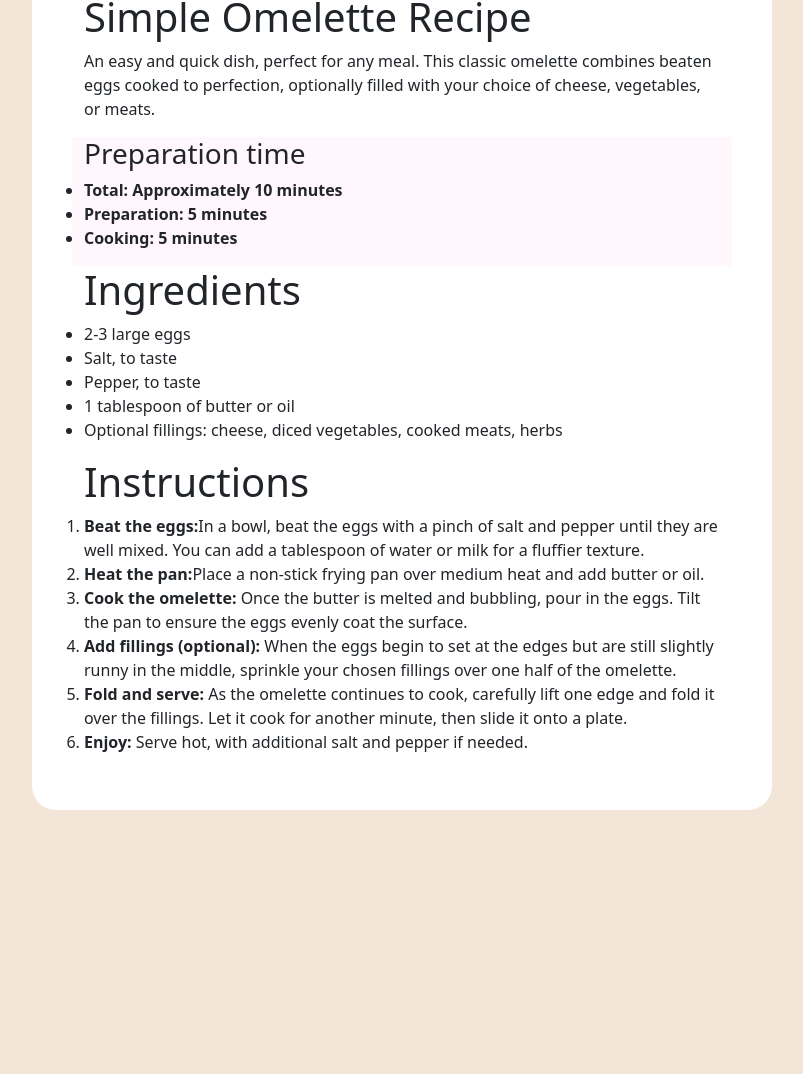
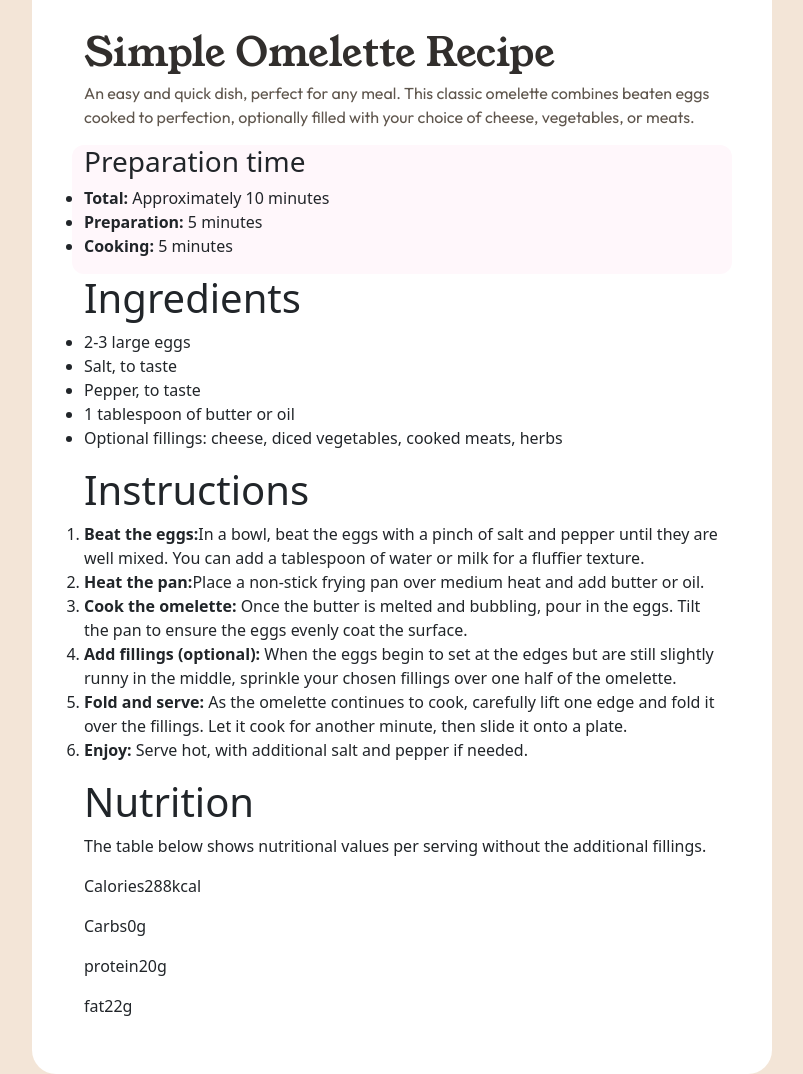
Before and after one commit to NikaNagervadze/Test-project, a plain HTML site: page index.html in a window 1280 px wide. Shown: the part 338-1412 px from the top of the page, without its empty margins (238-1041 px from the left). Before the commit the page ends 1148 px from the top, so only its background shows below. Drawn offline with nearby package versions, Linux system fonts and the light colour scheme.

Commit message:
finished skeleton and started styling
finished nutrition section and started styling title section. moving on to the preparation section.

```diff
--- a/assets/CSS/style.css
+++ b/assets/CSS/style.css
@@ -1,9 +1,48 @@
-body{
+@font-face {
+    font-family: YoungSerif;
+    src: url(/assets/fonts/YoungSerif-Regular.ttf);
+}
+
+@font-face {
+    font-family: Oufitbold;
+    src: url(/assets/fonts/Outfit-Bold.ttf);
+}
+
+@font-face {
+    font-family: Outfitregular;
+    src: url(/assets/fonts/Outfit-Regular.ttf);
+}
+
+body {
     background: #F3E5D7;
 }
 
-.background{
+.background {
     background-color: white;
     border-radius: 24px;
     max-width: 740px;
 }
+
+/* title section */
+
+.title{
+    margin-top: 40px;
+}
+
+.title h1 {
+    font-family: YoungSerif;
+    font-size: 40px;
+    font-weight: 400;
+    line-height: 40px;
+    text-align: left;
+    color: #312E2C;
+}
+
+.title p {
+    font-family: Outfitregular;
+    font-size: 16px;
+    font-weight: 400;
+    line-height: 24px;
+    text-align: left;
+    color: #5F564D;
+}
--- a/index.html
+++ b/index.html
@@ -39,13 +39,13 @@
 
         <!-- Preparation Section -->
 
-        <section style="background-color: #FFF7FB;" class="container Preparation">
+        <section style="background-color: #FFF7FB; border-radius: 12px;" class="container Preparation">
             <div class="row">
                 <h3>Preparation time</h3>
                 <ul>
-                    <li><strong>Total: Approximately 10 minutes</strong></li>
-                    <li><strong>Preparation: 5 minutes</strong></li>
-                    <li><strong>Cooking: 5 minutes</strong></li>
+                    <li><strong>Total:</strong> Approximately 10 minutes</li>
+                    <li><strong>Preparation:</strong> 5 minutes</li>
+                    <li><strong>Cooking:</strong> 5 minutes</li>
                 </ul>
             </div>
         </section>
@@ -85,15 +85,18 @@
                     </li>
                     <li>
                         <strong>Cook the omelette:</strong>
-                        Once the butter is melted and bubbling, pour in the eggs. Tilt the pan to ensure the eggs evenly coat the surface.
+                        Once the butter is melted and bubbling, pour in the eggs. Tilt the pan to ensure the eggs evenly
+                        coat the surface.
                     </li>
                     <li>
                         <strong>Add fillings (optional):</strong>
-                        When the eggs begin to set at the edges but are still slightly runny in the middle, sprinkle your chosen fillings over one half of the omelette.
+                        When the eggs begin to set at the edges but are still slightly runny in the middle, sprinkle
+                        your chosen fillings over one half of the omelette.
                     </li>
                     <li>
                         <strong>Fold and serve:</strong>
-                        As the omelette continues to cook, carefully lift one edge and fold it over the fillings. Let it cook for another minute, then slide it onto a plate.
+                        As the omelette continues to cook, carefully lift one edge and fold it over the fillings. Let it
+                        cook for another minute, then slide it onto a plate.
                     </li>
                     <li>
                         <strong>Enjoy:</strong>
@@ -106,10 +109,28 @@
 
         <!-- nutrition section -->
 
-
         <section class="container nutrition">
             <div class="row">
-
+                <div class="nutrition">
+                    <h1>Nutrition</h1>
+                    <p>The table below shows nutritional values per serving without the additional fillings.</p>
+                </div>
+                <div class="details d-flex ">
+                    <p>Calories</p>
+                    <p>288kcal</p>
+                </div>
+                <div class="details d-flex ">
+                    <p>Carbs</p>
+                    <p>0g</p>
+                </div>
+                <div class="details d-flex ">
+                    <p>protein</p>
+                    <p>20g</p>
+                </div>
+                <div class="details d-flex ">
+                    <p>fat</p>
+                    <p>22g</p>
+                </div>
             </div>
         </section>
 
```
Also changed, not shown: assets/fonts/Outfit-Bold.ttf (added), assets/fonts/Outfit-Regular.ttf (added).
